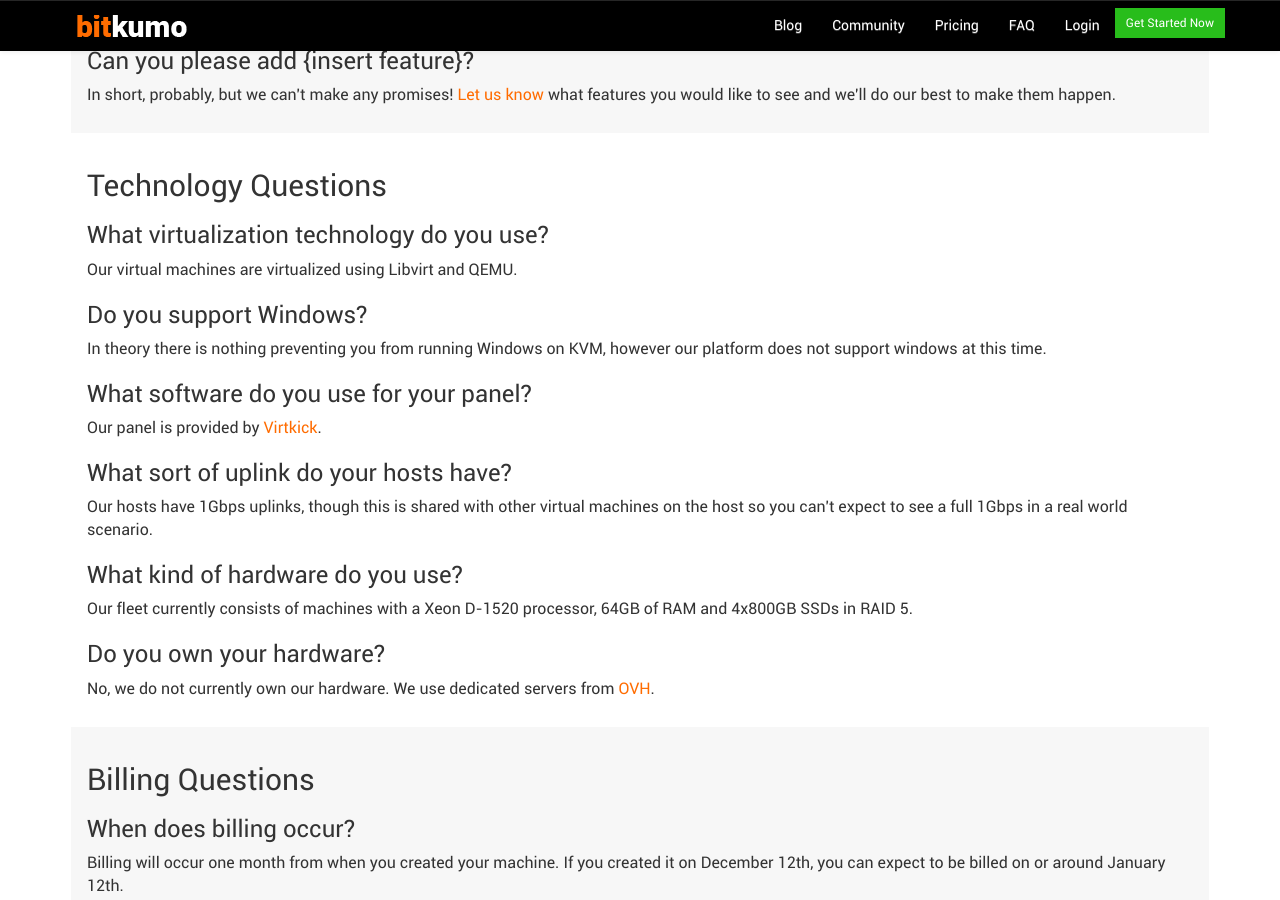
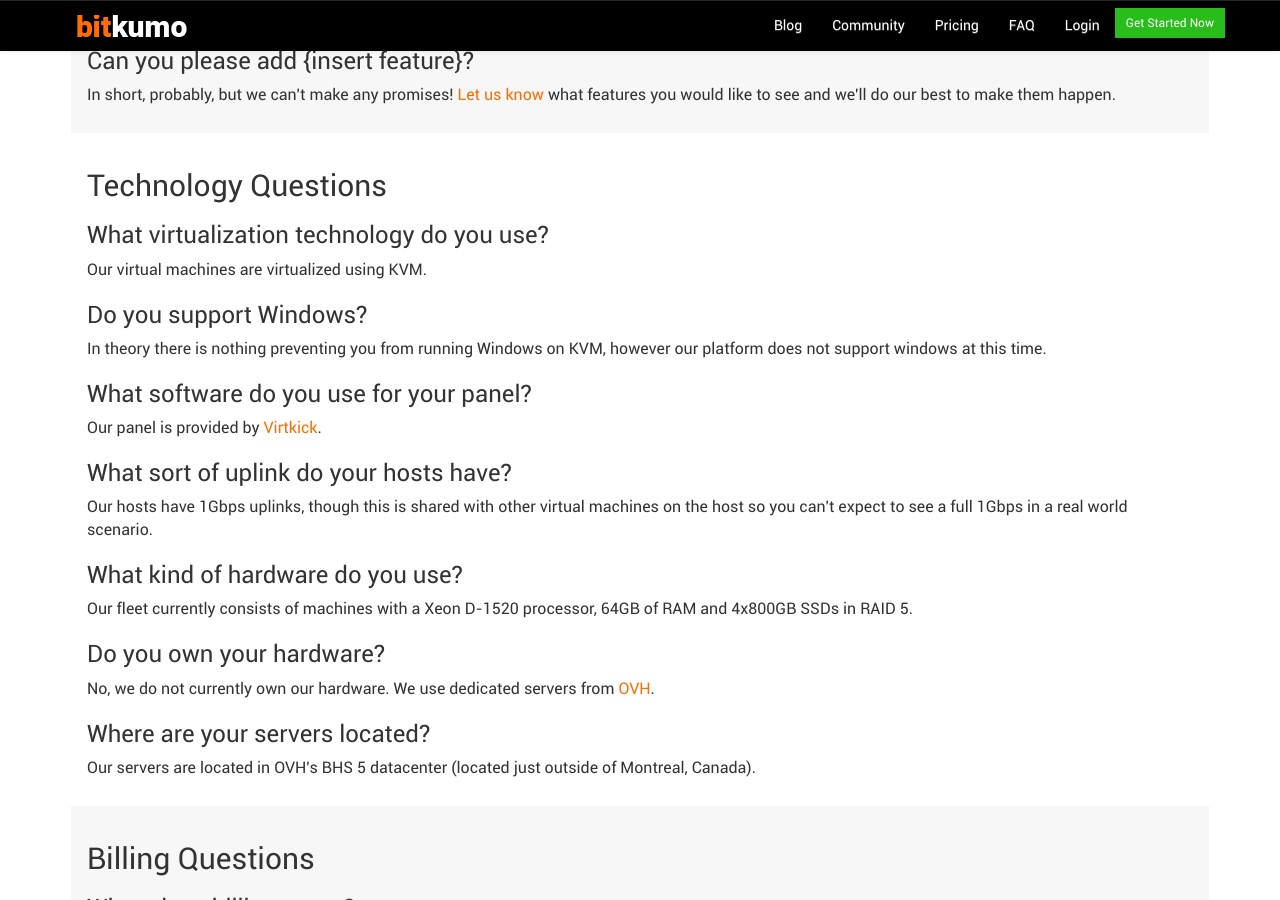
Before and after one commit to silverp1/bitkumo-website, a Jekyll site: the page built from faq.html, in a window 1280 px wide and 900 px high, scrolled down 607 px. Built offline with Jekyll 4.4.1, drawn with Linux system fonts in a browser that asks for light colours; nearby versions of some CDN libraries.

Commit message:
Update faq.html

```diff
--- a/faq.html
+++ b/faq.html
@@ -21,7 +21,7 @@ permalink: /faq/
   <div class="row-normal">
     <h2>Technology Questions</h2>
       <h3>What virtualization technology do you use?</h3>
-      <p>Our virtual machines are virtualized using Libvirt and QEMU.</p>
+      <p>Our virtual machines are virtualized using KVM.</p>
       <h3>Do you support Windows?</h3>
       <p>In theory there is nothing preventing you from running Windows on KVM, however our platform does not support windows at this time.</p>
       <h3>What software do you use for your panel?</h3>
@@ -32,6 +32,8 @@ permalink: /faq/
       <p>Our fleet currently consists of machines with a Xeon D-1520 processor, 64GB of RAM and 4x800GB SSDs in RAID 5.</p>
       <h3>Do you own your hardware?</h3>
       <p>No, we do not currently own our hardware. We use dedicated servers from <a class="faq-link" href="https://ovh.com">OVH</a>.</p>
+      <h3>Where are your servers located?</h3>
+      <p>Our servers are located in OVH's BHS 5 datacenter (located just outside of Montreal, Canada).</p>
   </div>
   <div class="muted-row">
     <h2>Billing Questions</h2>
```
